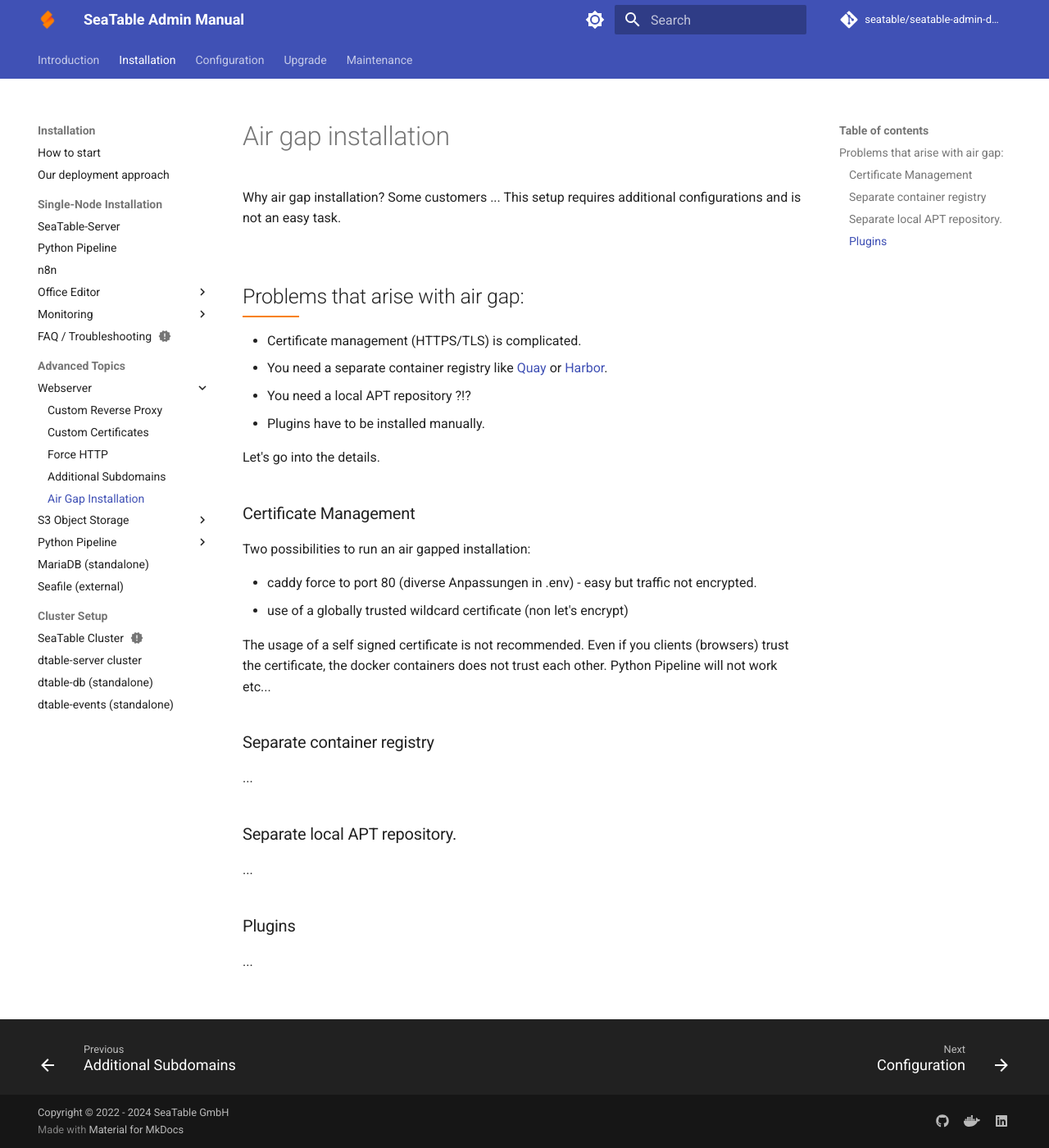
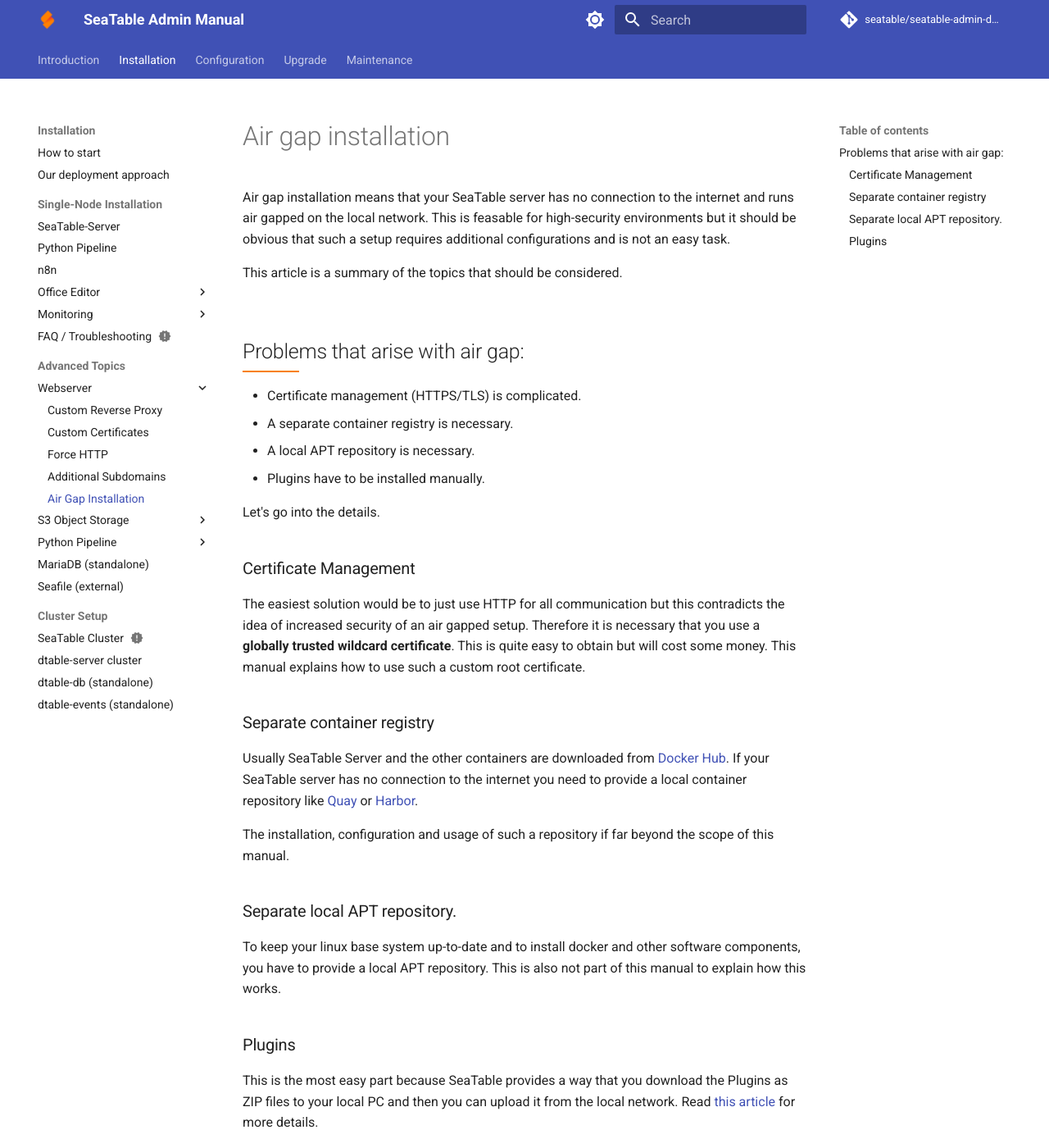
Before and after one commit to seatable/seatable-admin-docs, an MkDocs documentation site: the page built from docs/installation-rework/advanced/air_gap_installation.md, in a window 1280 px wide and 1400 px high. Shown: the whole window at 82% size. Built offline with MkDocs 1.6.1 and Material for MkDocs 9.7.7, drawn with Linux system fonts in a browser that asks for light colours; comment, search, counter and statistics services are not loaded.

Commit message:
air gap installation

```diff
--- a/docs/installation-rework/advanced/air_gap_installation.md
+++ b/docs/installation-rework/advanced/air_gap_installation.md
@@ -1,34 +1,32 @@
 # Air gap installation
 
-Why air gap installation? Some customers ...
-This setup requires additional configurations and is not an easy task.
+Air gap installation means that your SeaTable server has no connection to the internet and runs air gapped on the local network. This is feasable for high-security environments but it should be obvious that such a setup requires additional configurations and is not an easy task.
+
+This article is a summary of the topics that should be considered.
 
 ## Problems that arise with air gap:
 
 - Certificate management (HTTPS/TLS) is complicated.
-- You need a separate container registry like [Quay](https://quay.io) or [Harbor](https://goharbor.io).
-- You need a local APT repository ?!?
+- A separate container registry is necessary.
+- A local APT repository is necessary.
 - Plugins have to be installed manually.
 
 Let's go into the details.
 
 ### Certificate Management
 
-Two possibilities to run an air gapped installation:
-
-- caddy force to port 80 (diverse Anpassungen in .env) - easy but traffic not encrypted.
-- use of a globally trusted wildcard certificate (non let's encrypt)
-
-The usage of a self signed certificate is not recommended. Even if you clients (browsers) trust the certificate, the docker containers does not trust each other. Python Pipeline will not work etc...
+The easiest solution would be to just use HTTP for all communication but this contradicts the idea of increased security of an air gapped setup. Therefore it is necessary that you use a **globally trusted wildcard certificate**. This is quite easy to obtain but will cost some money. This manual explains how to use such a custom root certificate.
 
 ### Separate container registry
 
-...
+Usually SeaTable Server and the other containers are downloaded from [Docker Hub](https://hub.docker.com/r/seatable/seatable-enterprise/). If your SeaTable server has no connection to the internet you need to provide a local container repository like [Quay](https://quay.io) or [Harbor](https://goharbor.io).
+
+The installation, configuration and usage of such a repository if far beyond the scope of this manual.
 
 ### Separate local APT repository.
 
-...
+To keep your linux base system up-to-date and to install docker and other software components, you have to provide a local APT repository. This is also not part of this manual to explain how this works.
 
 ### Plugins
 
-...
+This is the most easy part because SeaTable provides a way that you download the Plugins as ZIP files to your local PC and then you can upload it from the local network. Read [this article](/config/plugins/) for more details.
```
